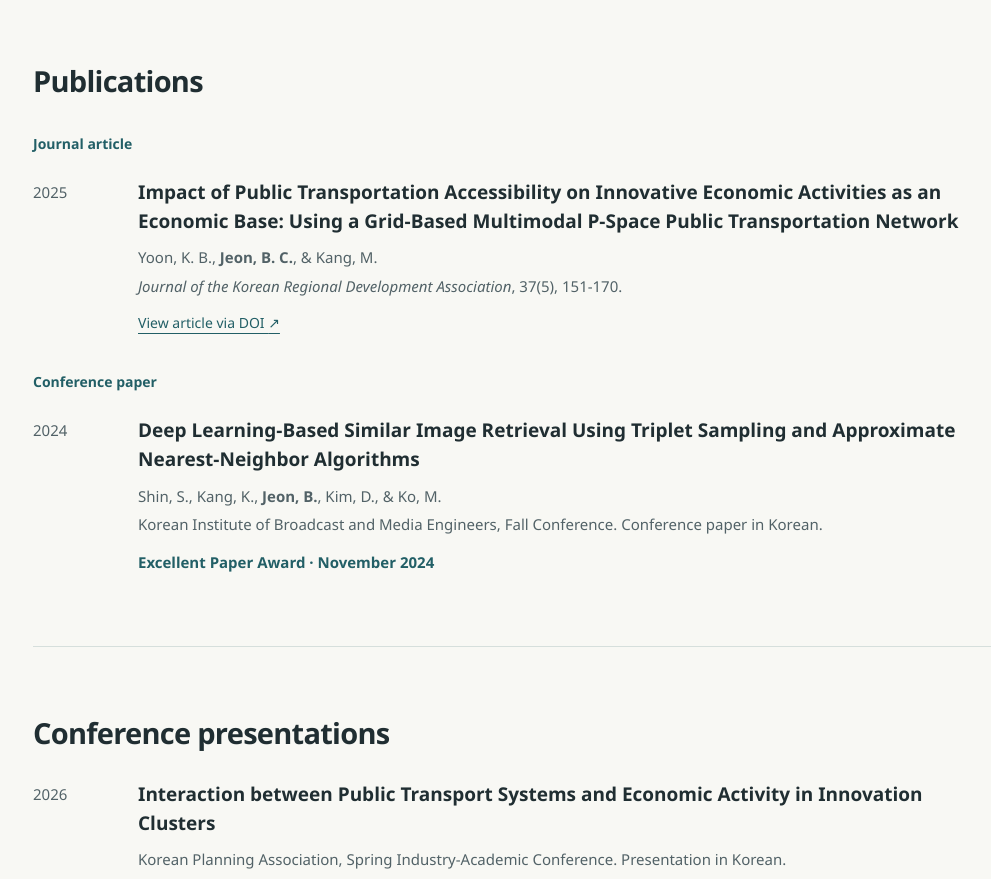
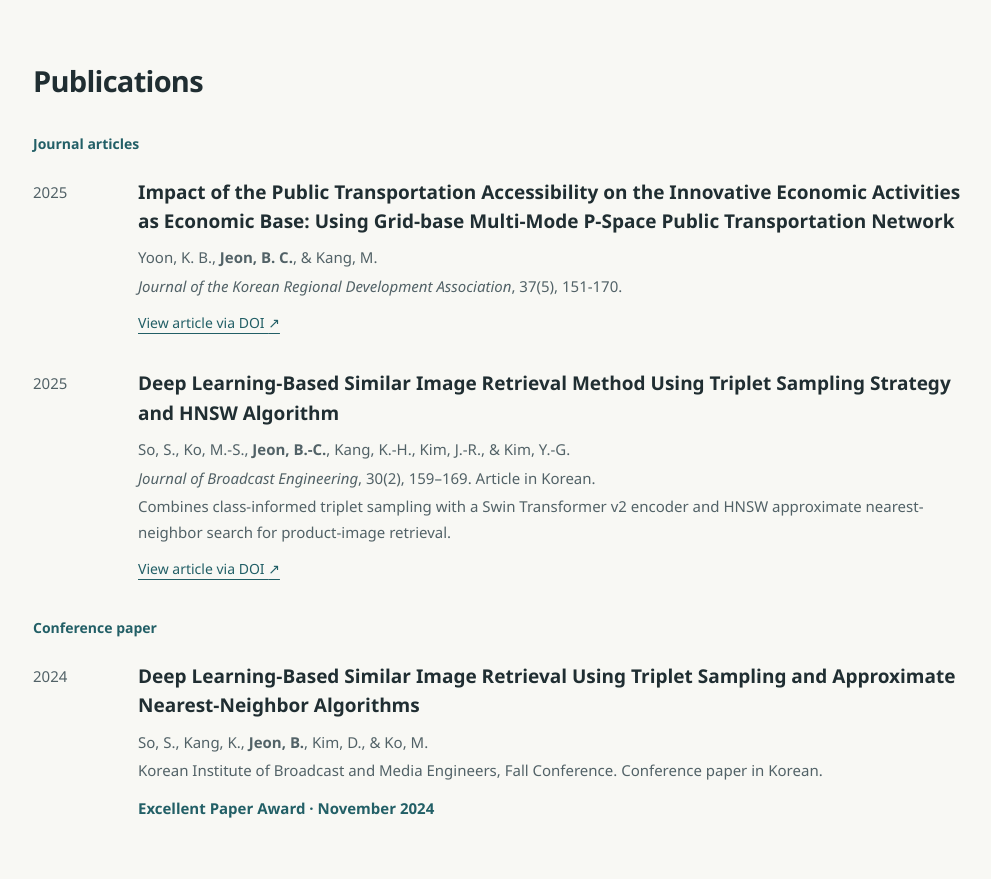
Before and after one commit to URBAN-IA/urban-ia.github.io, a plain HTML site: page index.html in a window 1280 px wide. Shown: the part 1580-2459 px from the top of the page, without its empty margins (27-1018 px from the left). Drawn offline with Linux system fonts and the light colour scheme.

Commit message:
Add 2025 HNSW journal article from original PDF

```diff
--- a/index.html
+++ b/index.html
@@ -46,10 +46,11 @@
   </section>
   <section id="publications" class="publications wrap" aria-labelledby="publications-title">
     <h2 id="publications-title">Publications</h2>
-    <h3 class="group-title">Journal article</h3>
-    <article class="publication"><div class="year">2025</div><div><h4>Impact of Public Transportation Accessibility on Innovative Economic Activities as an Economic Base: Using a Grid-Based Multimodal P-Space Public Transportation Network</h4><p>Yoon, K. B., <strong>Jeon, B. C.</strong>, & Kang, M.</p><p><em>Journal of the Korean Regional Development Association</em>, 37(5), 151-170.</p><a href="https://doi.org/10.22885/KRDA.2025.37.5.151">View article via DOI <span aria-hidden="true">↗</span></a></div></article>
+    <h3 class="group-title">Journal articles</h3>
+    <article class="publication"><div class="year">2025</div><div><h4>Impact of the Public Transportation Accessibility on the Innovative Economic Activities as Economic Base: Using Grid-base Multi-Mode P-Space Public Transportation Network</h4><p>Yoon, K. B., <strong>Jeon, B. C.</strong>, & Kang, M.</p><p><em>Journal of the Korean Regional Development Association</em>, 37(5), 151-170.</p><a href="https://doi.org/10.22885/KRDA.2025.37.5.151">View article via DOI <span aria-hidden="true">↗</span></a></div></article>
+    <article class="publication"><div class="year">2025</div><div><h4>Deep Learning-Based Similar Image Retrieval Method Using Triplet Sampling Strategy and HNSW Algorithm</h4><p>So, S., Ko, M.-S., <strong>Jeon, B.-C.</strong>, Kang, K.-H., Kim, J.-R., &amp; Kim, Y.-G.</p><p><em>Journal of Broadcast Engineering</em>, 30(2), 159–169. Article in Korean.</p><p>Combines class-informed triplet sampling with a Swin Transformer v2 encoder and HNSW approximate nearest-neighbor search for product-image retrieval.</p><a href="https://doi.org/10.5909/JBE.2025.30.2.159">View article via DOI <span aria-hidden="true">↗</span></a></div></article>
     <h3 class="group-title">Conference paper</h3>
-    <article class="publication"><div class="year">2024</div><div><h4>Deep Learning-Based Similar Image Retrieval Using Triplet Sampling and Approximate Nearest-Neighbor Algorithms</h4><p>Shin, S., Kang, K., <strong>Jeon, B.</strong>, Kim, D., & Ko, M.</p><p>Korean Institute of Broadcast and Media Engineers, Fall Conference. Conference paper in Korean.</p><p class="recognition">Excellent Paper Award · November 2024</p></div></article>
+    <article class="publication"><div class="year">2024</div><div><h4>Deep Learning-Based Similar Image Retrieval Using Triplet Sampling and Approximate Nearest-Neighbor Algorithms</h4><p>So, S., Kang, K., <strong>Jeon, B.</strong>, Kim, D., & Ko, M.</p><p>Korean Institute of Broadcast and Media Engineers, Fall Conference. Conference paper in Korean.</p><p class="recognition">Excellent Paper Award · November 2024</p></div></article>
   </section>
   <section id="presentations" class="publications wrap" aria-labelledby="presentations-title">
     <h2 id="presentations-title">Conference presentations</h2>
```
